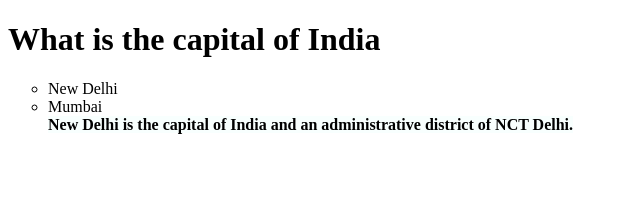
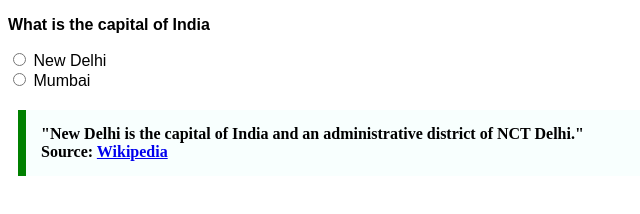
Before and after one commit to acciojob/trivia-Am706870, a website: page main.html in a window 1280 px wide. Shown: the whole page, without its empty margins (0-640 px from the left). Drawn offline with Linux system fonts and the light colour scheme.

Commit message:
created a submission

```diff
--- a/main.html
+++ b/main.html
@@ -7,14 +7,21 @@
 </head>
 
 <body>
-	<h1>What is the capital of India</h1>
-	<ul type="circle">
-		<li>New Delhi</li>
-		<li>Mumbai</li>
-	</ol>
-	<quotation>
-		New Delhi is the capital of India and an administrative district of NCT Delhi.
-	</quotation>
+	<div class="question-container">
+        <p>What is the capital of India</p>
+        <label>
+            <input type="radio" name="capital" value="new-delhi"> New Delhi
+        </label><br>
+        <label>
+            <input type="radio" name="capital" value="mumbai"> Mumbai
+        </label>
+    </div>
+
+    <!-- Quotation with styling -->
+    <blockquote>
+        "New Delhi is the capital of India and an administrative district of NCT Delhi."
+        <footer>Source: <a href="https://en.wikipedia.org/wiki/New_Delhi">Wikipedia</a></footer>
+    </blockquote>
 	<!-- the entire body must be written by student -->
     <script type="text/javascript" src="./script.js">
 </script>
--- a/styles.css
+++ b/styles.css
@@ -1,9 +1,24 @@
-quotation {
-	Max-width: Around 600px;
-	Margin: Approximately 10px;
-    Padding: Around 15px;
-    Border-left: 8px solid green color;
-	Background-color: #f8fffe;
-    Font-weight: Bold;
+blockquote {
+    max-width: 600px;
+    margin: 10px;
+    padding: 15px;
+    border-left: 8px solid green;
+    background-color: #f8fffe;
+    font-weight: bold;
 }
+
+/* Styling the question and radio options */
+.question-container {
+    margin-bottom: 20px;
+    font-family: Arial, sans-serif;
+    font-size: 16px;
+	font-weight: bold
+}
+
+label {
+	font-weight: lighter;
+}
+
+
+
 /* Your CSS Code here. */
```
